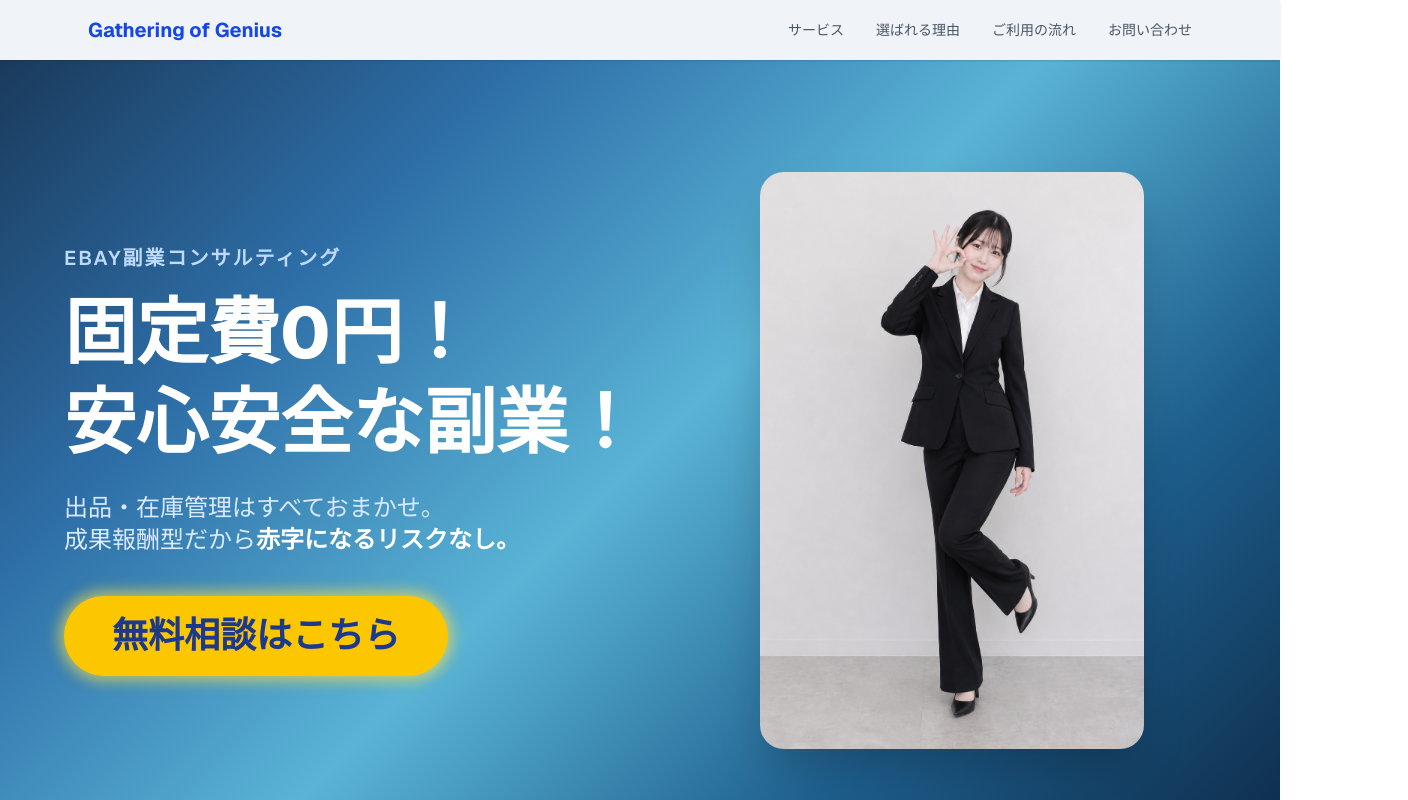
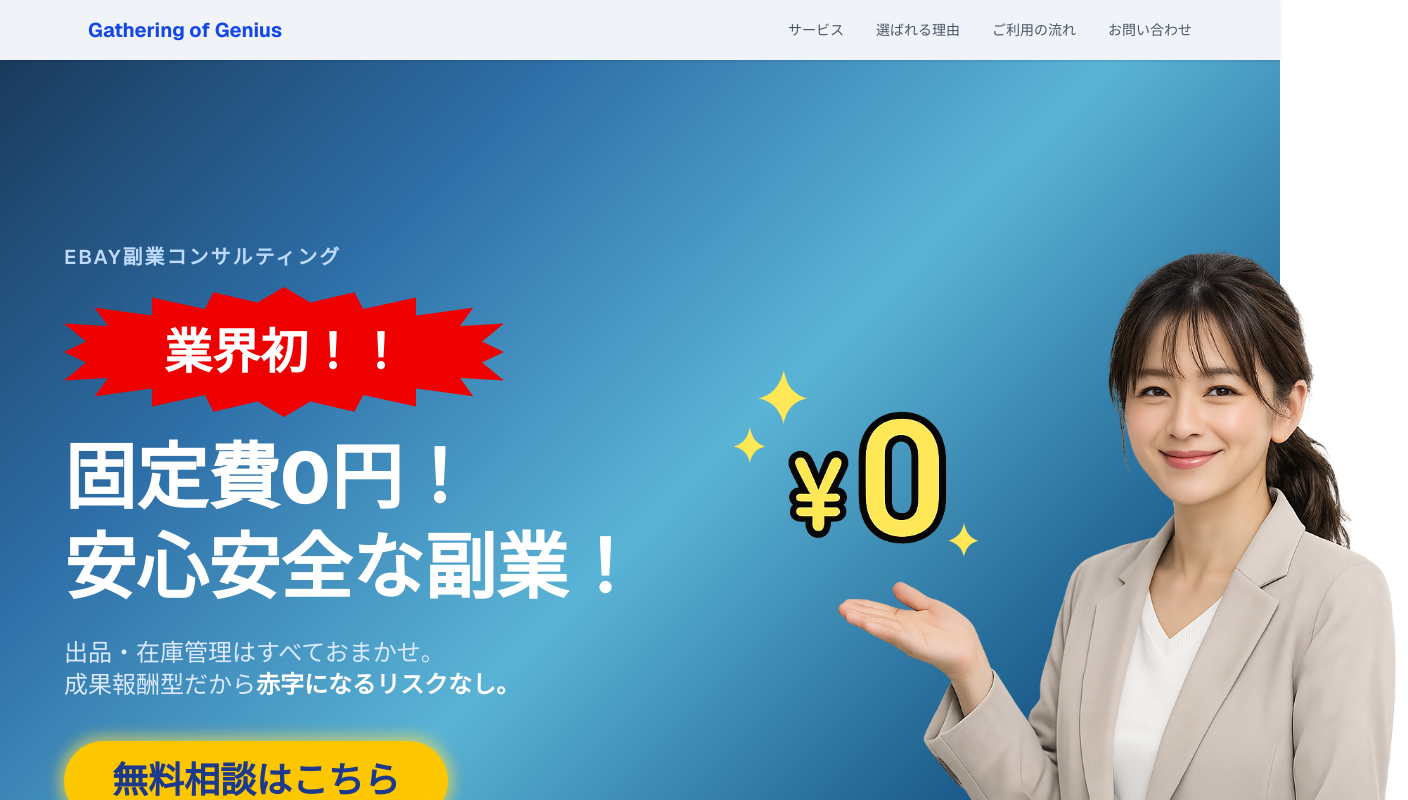
Before and after one commit to hongzhongyuuji99-gif/my-company-hp, a Next.js app: page / in a window 1280 px wide. Shown: the top 800 px of the page, 1408 px wide, since content can reach past the window. Built offline with nearby package versions, Linux system fonts and the light colour scheme.

Commit message:
ヒーロー：業界初バッジ追加・女性画像差し替え

```diff
--- a/app/page.tsx
+++ b/app/page.tsx
@@ -16,10 +16,18 @@ export default function Home() {
       </header>
 
       {/* ヒーローセクション */}
-      <section className="text-white py-28 px-6" style={{background: "linear-gradient(135deg, #1a3a5c 0%, #2e6fa8 25%, #5ab4d6 50%, #1e5f8e 75%, #0d2a47 100%)"}}>
+      <section className="text-white py-28 px-6 relative" style={{background: "linear-gradient(135deg, #1a3a5c 0%, #2e6fa8 25%, #5ab4d6 50%, #1e5f8e 75%, #0d2a47 100%)"}}>
         <div className="max-w-6xl mx-auto flex flex-col md:flex-row items-center gap-12">
           <div className="flex-1 text-center md:text-left">
             <p className="text-blue-200 text-xl font-semibold uppercase tracking-widest mb-4">eBay副業コンサルティング</p>
+            <div className="mb-4 inline-flex items-center justify-center" style={{
+              width: "440px",
+              height: "130px",
+              clipPath: "polygon(50% 0%, 56% 12%, 66% 4%, 68% 17%, 80% 8%, 80% 22%, 93% 16%, 90% 30%, 100% 28%, 95% 42%, 100% 50%, 95% 58%, 100% 72%, 90% 70%, 93% 84%, 80% 78%, 80% 92%, 68% 83%, 66% 96%, 56% 88%, 50% 100%, 44% 88%, 34% 96%, 32% 83%, 20% 92%, 20% 78%, 7% 84%, 10% 70%, 0% 72%, 5% 58%, 0% 50%, 5% 42%, 0% 28%, 10% 30%, 7% 16%, 20% 22%, 20% 8%, 32% 17%, 34% 4%, 44% 12%)",
+              background: "#e00",
+            }}>
+              <span className="font-extrabold text-white text-center leading-tight text-5xl">業界初！！</span>
+            </div>
             <h1 className="text-5xl md:text-7xl font-extrabold leading-tight mb-6 whitespace-nowrap">
               固定費0円！<br />安心安全な副業！
             </h1>
@@ -34,12 +42,12 @@ export default function Home() {
                 無料相談はこちら
               </a>
           </div>
-          <div className="flex-1 flex justify-center">
+          <div className="flex-1 flex justify-center relative">
             {/* eslint-disable-next-line @next/next/no-img-element */}
             <img
-              src="/hero.jpg.png"
+              src="/背景透過画像.png"
               alt="スーツ姿の女性"
-              className="rounded-3xl shadow-2xl w-80 md:w-96 object-cover"
+              className="object-cover" style={{width: "720px", maxWidth: "90vw"}}
             />
           </div>
         </div>
```
Also changed, not shown: public/背景透過画像.png (added).
